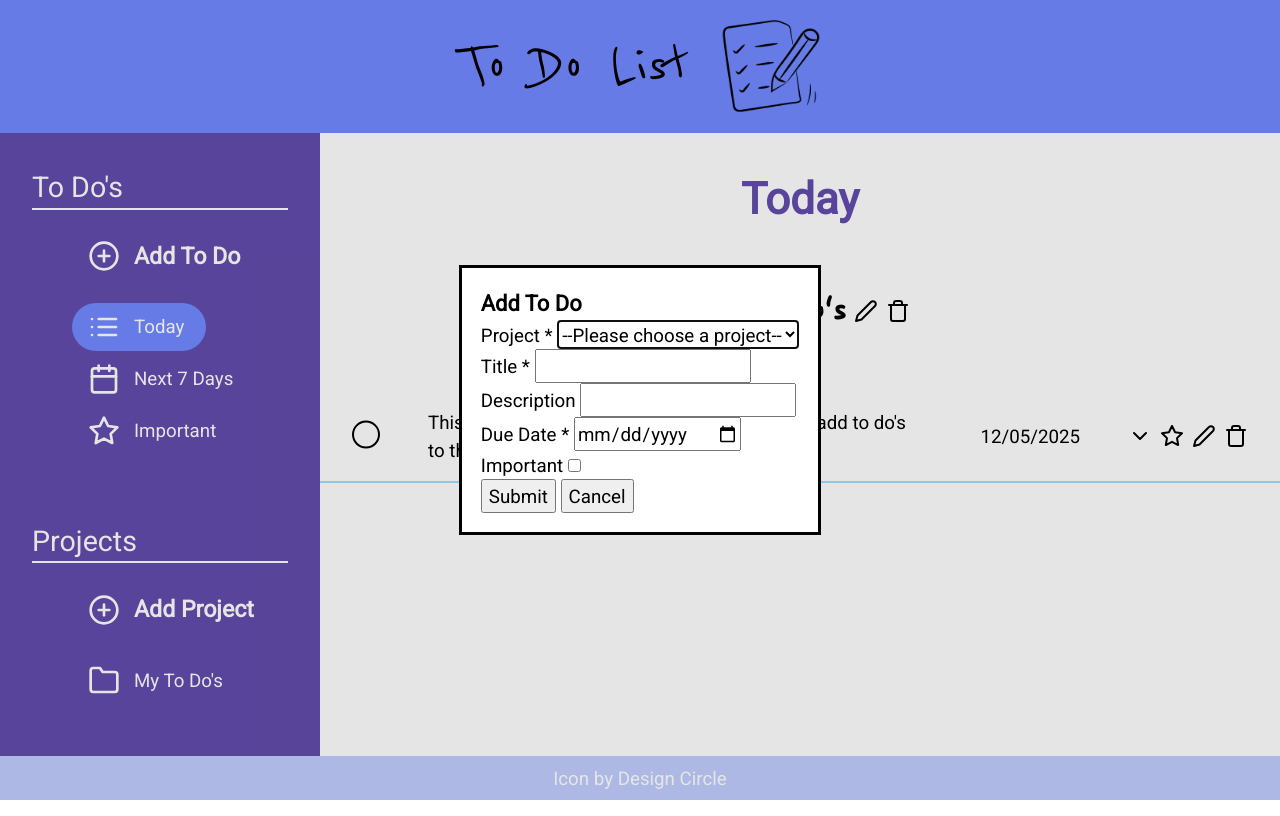
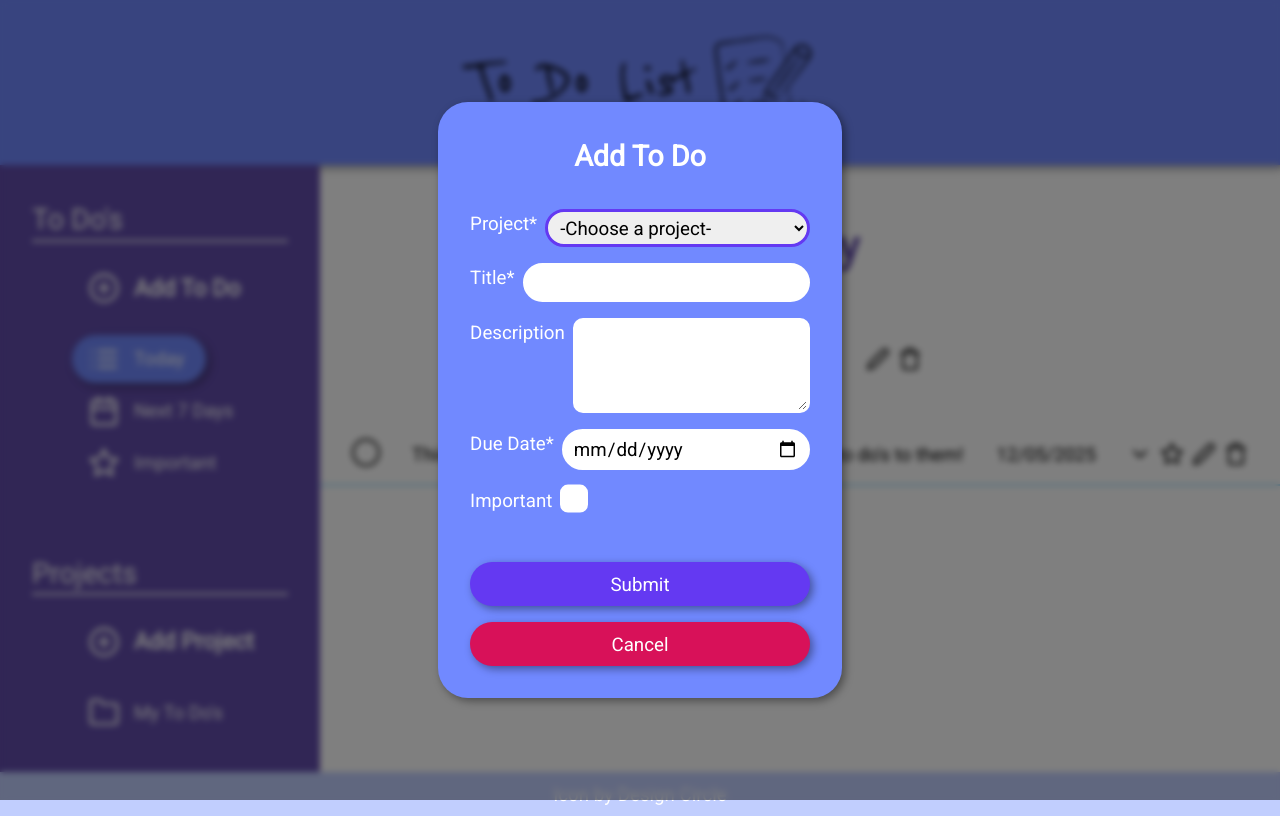
Before and after one commit to BarreraClaudia/todo-list, a website built with webpack: page src/template.html in a window 1280 px wide. Both pictures are taken after a click on the item "Add To Do". Built offline with nearby package versions, Linux system fonts and the light colour scheme; files whose address does not match are found by name.

Commit message:
add styles

```diff
--- a/src/index.js
+++ b/src/index.js
@@ -10,6 +10,7 @@ import { createProjectsIconAndButtonList } from './modules/ui/projectNav.js';
 import { createCurrentActiveContent } from './modules/ui/activeContent.js';
 import { addTodoDialog } from './modules/ui/addTodoForm.js';
 import { addProjectDialog } from './modules/ui/addProjectForm.js';
+import { navbarToggle } from './modules/ui/responsiveNavigation.js';
 
 // Save library if it doesn't exist, otherwise it will be overwritten every time you load
 if (!JSON.parse(localStorage.getItem('Project Library'))) {
--- a/src/modules/ui/addTodoForm.js
+++ b/src/modules/ui/addTodoForm.js
@@ -23,7 +23,7 @@ function createProjectOptions() {
 
   let chooseOptionEl = document.createElement('option');
   chooseOptionEl.setAttribute('value', '');
-  chooseOptionEl.textContent = '--Please choose a project--';
+  chooseOptionEl.textContent = '-Choose a project-';
   todoFormSelect.appendChild(chooseOptionEl);
 
   library.projects.forEach((project) => {
--- a/src/modules/ui/categoryContent.js
+++ b/src/modules/ui/categoryContent.js
@@ -23,6 +23,11 @@ function createCategoryContent(heading, todosArray) {
 
   let headingContent = createCategoryHeading(heading);
   let todosContent = createTodoElementsFromArray(todosArray);
+
+  if (todosContent.childNodes.length === 0) {
+    todosContent.textContent = "No to do's here! ┐( ˘_˘ )┌";
+    todosContent.classList.add('empty');
+  }
 
   contentContainer.appendChild(headingContent);
   contentContainer.appendChild(todosContent);
--- a/src/modules/ui/projectContent.js
+++ b/src/modules/ui/projectContent.js
@@ -18,19 +18,24 @@ function createProjectHeader(projectId) {
   heading.textContent = project.projectName;
   header.appendChild(heading);
 
+  let iconsContainer = document.createElement('div');
+  iconsContainer.classList.add('project-header-icons-container');
+
   let editIcon = createIcon('edit-icon-container', 'edit-2');
   editIcon.addEventListener('click', () => {
     editProjectDialog.showModal();
     createCurrentProjectInput(project.id, '#edit-current-project');
   });
-  header.appendChild(editIcon);
+  iconsContainer.appendChild(editIcon);
 
   let trashIcon = createIcon('trash-icon-container', 'trash');
   trashIcon.addEventListener('click', () => {
     deleteProject(project.id);
     window.location.reload();
   });
-  header.appendChild(trashIcon);
+  iconsContainer.appendChild(trashIcon);
+
+  header.appendChild(iconsContainer);
 
   return header;
 }
@@ -43,7 +48,15 @@ function createProjectContent(projectId) {
 
   let todosContent = createTodoElementsFromArray([project]);
 
-  contentContainer.appendChild(todosContent);
+  let todoContainer = todosContent.querySelector('.todo-container');
+  if (!todoContainer) {
+    let emptyTodosDiv = document.createElement('div');
+    emptyTodosDiv.textContent = "No to do's here! ┐( ˘_˘ )┌";
+    emptyTodosDiv.classList.add('empty');
+    todosContent.appendChild(emptyTodosDiv);
+  }
+
+  if (todosContent) contentContainer.appendChild(todosContent);
 
   // Replaces all elements that have a data-feather attribute with SVG markup corresponding to the element's data-feather attribute value.
   feather.replace();
--- a/src/modules/ui/todo.js
+++ b/src/modules/ui/todo.js
@@ -51,7 +51,6 @@ function createTodoElementsFromArray(arr) {
 
       let chevronIcon = createIcon('chevron-icon-container', 'chevron-down');
       iconsContainer.appendChild(chevronIcon);
-      // todoContainer.appendChild(chevronIcon);
 
       chevronIcon.addEventListener('click', () => {
         descriptionContainer.classList.toggle('hide');
@@ -60,7 +59,6 @@ function createTodoElementsFromArray(arr) {
 
       let starIcon = createIcon('star-icon-container', 'star');
       iconsContainer.appendChild(starIcon);
-      // todoContainer.appendChild(starIcon);
 
       if (todo.isImportant === true) todoContainer.classList.add('important');
 
@@ -72,7 +70,6 @@ function createTodoElementsFromArray(arr) {
 
       let editIcon = createIcon('edit-icon-container', 'edit-2');
       iconsContainer.appendChild(editIcon);
-      // todoContainer.appendChild(editIcon);
 
       editIcon.addEventListener('click', () => {
         editTodoDialog.showModal();
@@ -81,7 +78,6 @@ function createTodoElementsFromArray(arr) {
 
       let trashIcon = createIcon('trash-icon-container', 'trash');
       iconsContainer.appendChild(trashIcon);
-      // todoContainer.appendChild(trashIcon);
 
       trashIcon.addEventListener('click', () => {
         deleteTodo(project.id, todo.id);
--- a/src/styles/styles.css
+++ b/src/styles/styles.css
@@ -150,6 +150,7 @@ body {
   grid-template-columns: 1fr 3fr;
   grid-template-rows: auto 1fr auto;
   min-height: 100vh;
+  max-width: 100vw;
 
   font-family: 'robotoregular', sans-serif;
   font-size: var(--step-0);
@@ -164,22 +165,57 @@ body {
   justify-content: center;
   align-items: center;
   padding: 1rem;
-  gap: 2rem;
 
   background: #7189ff;
+  box-shadow: 3px 3px 8px rgba(0, 0, 0, 0.4);
+}
+
+.main-heading-and-icon {
+  display: flex;
+  justify-content: center;
+  align-items: center;
+  gap: 1rem;
+  padding: 1rem;
 }
 
 .main-heading-container h1 {
   font-family: 'reenie_beanieregular', sans-serif;
   font-size: var(--step-6);
   font-weight: 500;
+  text-align: center;
 }
 
 .main-heading-container .list-icon {
   width: 100px;
 }
 
-/* navigation */
+/*
+---------------
+Navigation
+---------------
+*/
+
+/* hamburger on main heading */
+
+.navbar-toggle {
+  display: none;
+  background: transparent;
+  padding: 10px;
+  border: none;
+  cursor: pointer;
+}
+
+.bar {
+  display: block;
+  width: 25px;
+  height: 3px;
+  margin: 5px auto;
+
+  background-color: #111;
+  transition: all 0.3 ease-in-out;
+}
+
+/* nav on left side */
 
 nav {
   padding: 2rem;
@@ -210,11 +246,26 @@ nav h2 {
   margin-top: 4rem;
 }
 
+nav .feather-icon {
+  width: 32px;
+  height: 32px;
+}
+
+.feather-icon {
+  cursor: pointer;
+}
+
+nav button {
+  background: transparent;
+  border: none;
+  color: #fff;
+  cursor: pointer;
+}
+
 nav li {
   display: flex;
   align-items: center;
   gap: 0.5rem;
-
   margin: 0.25rem 0;
   padding: 0.5rem 1rem;
   width: max-content;
@@ -222,27 +273,31 @@ nav li {
   border-radius: 30px;
 }
 
-nav .feather-icon {
-  width: 32px;
-  height: 32px;
+nav li:hover {
+  background-color: #7189ff;
+  box-shadow: 3px 3px 8px rgba(0, 0, 0, 0.4);
 }
 
-nav button {
-  background: transparent;
-  color: #fff;
-  border: none;
+.add-todo-icon-and-btn:hover,
+.add-project-icon-and-btn:hover {
+  background-color: #d81159;
 }
 
 .active-btn-container.active {
   background-color: #7189ff;
+  box-shadow: 3px 3px 8px rgba(0, 0, 0, 0.4);
 }
 
-/* todos content */
+/*
+---------------
+Todos Content
+---------------
+*/
 
 .category-heading {
+  margin: 3rem 0;
   text-align: center;
   font-size: var(--step-4);
-  margin: 2rem 0;
 
   color: #624cab;
 }
@@ -251,27 +306,29 @@ nav button {
   display: flex;
   align-items: center;
   justify-content: center;
-  gap: 0.5rem;
-  margin: 3rem 0;
+  gap: 2rem;
+  margin: 3rem 0 2rem 0;
 
   font-family: 'reenie_beanieregular', sans-serif;
 }
 
 .project-heading {
-  text-align: center;
   font-size: var(--step-4);
+  font-weight: 500;
 }
 
 .todo-container {
   display: grid;
   grid-template-columns: auto 1fr auto auto;
   align-items: center;
-  gap: 3rem;
+  gap: 2rem;
   padding: 1rem 2rem;
+
   border-bottom: 2px solid #a0ddff;
 }
 
-.todo-icons-container {
+.todo-icons-container,
+.project-header-icons-container {
   display: flex;
   gap: 0.5rem;
 }
@@ -281,7 +338,7 @@ nav button {
   text-decoration: line-through;
 }
 
-.todo-container input[type='checkbox'] {
+input[type='checkbox'] {
   appearance: none;
   color: currentColor;
   width: 1.5em;
@@ -289,12 +346,13 @@ nav button {
   border: 0.15em solid currentColor;
   border-radius: 50%;
   transform: translateY(-0.075em);
-
   display: grid;
   place-content: center;
+
+  cursor: pointer;
 }
 
-.todo-container input[type='checkbox']::before {
+input[type='checkbox']::before {
   content: '';
   width: 0.65em;
   height: 0.65em;
@@ -306,7 +364,7 @@ nav button {
   background-color: #c1cefe;
 }
 
-.todo-container input[type='checkbox']:checked::before {
+input[type='checkbox']:checked::before {
   transform: scale(1);
 }
 
@@ -336,7 +394,19 @@ nav button {
   transform: scaleY(-1); /* vertical flip */
 }
 
-/* footer */
+.empty {
+  text-align: center;
+}
+
+#content {
+  margin-bottom: 3rem;
+}
+
+/*
+---------------
+Footer
+---------------
+*/
 
 footer {
   grid-column: span 2;
@@ -349,3 +419,209 @@ footer {
 footer a {
   color: #fff;
 }
+
+/*
+---------------
+Forms
+---------------
+*/
+
+dialog {
+  padding: 2rem;
+
+  border-radius: 30px;
+  border: none;
+  background-color: #7189ff;
+  color: #fff;
+  box-shadow: 3px 3px 8px rgba(0, 0, 0, 0.4);
+}
+
+form {
+  display: flex;
+  flex-direction: column;
+  gap: 1rem;
+}
+
+.form-group {
+  display: grid;
+  grid-template-columns: auto 1fr;
+  gap: 0.5rem;
+}
+
+form h3 {
+  margin-bottom: 1rem;
+  font-size: var(--step-2);
+  text-align: center;
+}
+
+input,
+select,
+textarea {
+  padding: 0.15rem 0.5rem;
+
+  border-radius: 30px;
+  border: 3px solid #fff;
+}
+
+textarea {
+  border-radius: 10px;
+}
+
+textarea::-webkit-scrollbar {
+  width: 8px;
+}
+
+textarea::-webkit-scrollbar-thumb {
+  background-color: #c1cefe;
+  border-radius: 10px;
+}
+
+textarea::-webkit-scrollbar-track {
+  background-color: #f1f1f1;
+  border-radius: 10px;
+}
+
+form input:focus,
+select:focus,
+textarea:focus {
+  border: 3px solid #6439f2;
+  outline: none;
+}
+
+dialog button {
+  justify-self: center;
+  padding: 0.5rem 2rem;
+
+  border-radius: 30px;
+  border: none;
+  cursor: pointer;
+}
+
+dialog::backdrop {
+  background-color: rgba(0, 0, 0, 0.5);
+  backdrop-filter: blur(3px);
+}
+
+.submit-todo-btn,
+.submit-edit-todo-btn,
+.submit-project-btn,
+.submit-edit-project-btn,
+.cancel-todo-btn,
+.cancel-edit-todo-btn,
+.cancel-project-btn,
+.cancel-edit-project-btn {
+  color: #fff;
+  box-shadow: 3px 3px 8px rgba(0, 0, 0, 0.4);
+}
+
+.submit-todo-btn,
+.submit-edit-todo-btn,
+.submit-project-btn,
+.submit-edit-project-btn {
+  margin-top: 2rem;
+  background-color: #6439f2;
+}
+
+.cancel-todo-btn,
+.cancel-edit-todo-btn,
+.cancel-project-btn,
+.cancel-edit-project-btn {
+  background-color: #d81159;
+}
+
+.submit-todo-btn:hover,
+.submit-edit-todo-btn:hover,
+.submit-project-btn:hover,
+.submit-edit-project-btn:hover,
+.cancel-todo-btn:hover,
+.cancel-edit-todo-btn:hover,
+.cancel-project-btn:hover,
+.cancel-edit-project-btn:hover {
+  transform: translateY(-3px);
+  cursor: pointer;
+}
+
+#edit-todo-current-project,
+#edit-current-project {
+  background-color: rgb(17, 17, 17);
+  border: 3px solid rgb(17, 17, 17);
+  color: #fff;
+}
+
+form input[type='checkbox'] {
+  background-color: #fff;
+  border-radius: 8px;
+}
+
+form input[type='checkbox']::before {
+  background-color: black;
+}
+
+/*
+---------------
+Media Queries
+---------------
+*/
+
+@media (max-width: 850px) {
+  body {
+    grid-template-columns: 1fr;
+  }
+
+  .main-heading-container {
+    justify-content: space-around;
+  }
+
+  .project-header {
+    gap: 1rem;
+  }
+
+  .todo-container {
+    gap: 0.5rem;
+    padding: 1rem;
+  }
+
+  /* navigation */
+  nav {
+    /* need this to toggle active class*/
+    display: none;
+
+    flex-direction: column;
+    position: absolute;
+    top: 0;
+    right: 0;
+    z-index: 999;
+    min-height: 100vh;
+    min-width: 70%;
+    padding-top: 100px;
+
+    box-shadow: 3px 3px 8px rgba(0, 0, 0, 0.4);
+  }
+
+  nav.active-nav {
+    display: flex;
+  }
+
+  .navbar-toggle {
+    display: block;
+    z-index: 1000;
+  }
+
+  /* turn bars into X */
+  .navbar-toggle.active-nav .bar:nth-child(2) {
+    opacity: 0;
+  }
+
+  .navbar-toggle.active-nav .bar:nth-child(1) {
+    transform: translateY(8px) rotate(45deg);
+    background-color: #d81159;
+  }
+
+  .navbar-toggle.active-nav .bar:nth-child(3) {
+    transform: translateY(-8px) rotate(-45deg);
+    background-color: #d81159;
+  }
+}
+
+/* TO DO...... */
+/* logic for empty projects */
--- a/src/template.html
+++ b/src/template.html
@@ -10,8 +10,16 @@
 
 <body>
     <div class="main-heading-container">
-        <h1>To Do List</h1>
-        <img src="./assets/imgs/list-icon.png" alt="list icon" class="list-icon">
+        <div class="main-heading-and-icon">
+            <h1>To Do List</h1>
+            <img src="./assets/imgs/list-icon.png" alt="list icon" class="list-icon">
+        </div>
+
+        <div class="navbar-toggle">
+            <div class="bar"></div>
+            <div class="bar"></div>
+            <div class="bar"></div>
+        </div>
     </div>
 
     <nav>
@@ -52,19 +60,19 @@
         <form action="#" id="add-todo-form">
             <h3>Add To Do</h3>
             <div class="form-group">
-                <label for="project">Project *</label>
+                <label for="project">Project*</label>
                 <select id="project" name="project" required></select>
             </div>
             <div class="form-group">
-                <label for="title">Title *</label>
+                <label for="title">Title*</label>
                 <input type="text" id="title" name="title" required>
             </div>
             <div class="form-group">
                 <label for="description">Description</label>
-                <input type="text" id="description" name="description">
+                <textarea name="description" id="description" rows="3"></textarea>
             </div>
             <div class="form-group">
-                <label for="due-date">Due Date *</label>
+                <label for="due-date">Due Date*</label>
                 <input type="date" id="due-date" name="due-date" required>
             </div>
             <div class="form-group">
@@ -84,15 +92,15 @@
                 <input type="text" id="edit-todo-current-project" name="edit-todo-current-project" readonly>
             </div>
             <div class="form-group">
-                <label for="edit-title">Title *</label>
+                <label for="edit-title">Title*</label>
                 <input type="text" id="edit-title" name="edit-title" required>
             </div>
             <div class="form-group">
                 <label for="edit-description">Description</label>
-                <input type="text" id="edit-description" name="edit-description" required>
+                <textarea name="edit-description" id="edit-description" rows="3"></textarea>
             </div>
             <div class="form-group">
-                <label for="edit-due-date">Due Date *</label>
+                <label for="edit-due-date">Due Date*</label>
                 <input type="date" id="edit-due-date" name="edit-due-date" required>
             </div>
             <div class="form-group">
```
Also changed, not shown: src/modules/ui/responsiveNavigation.js (added, +9 -0 lines).
